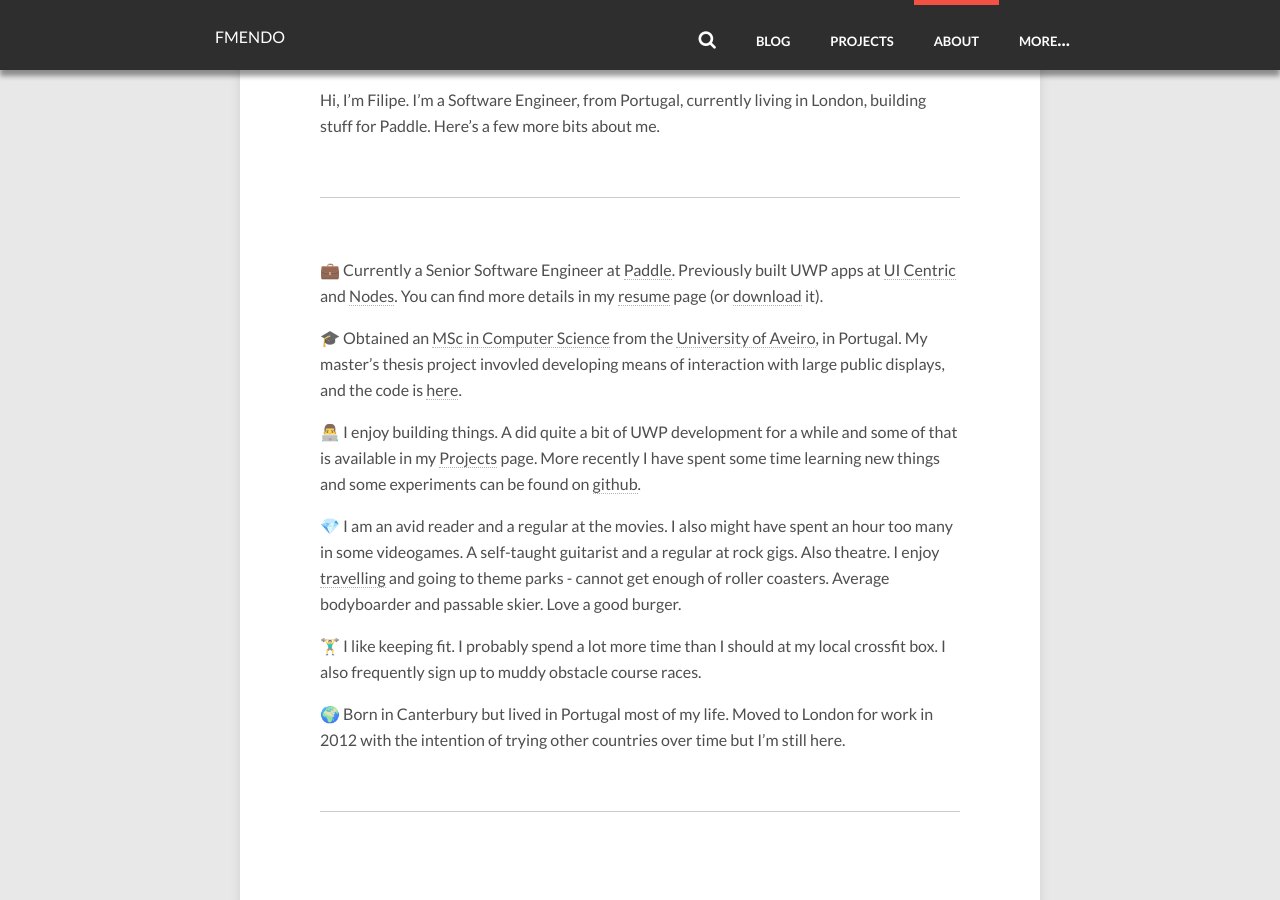
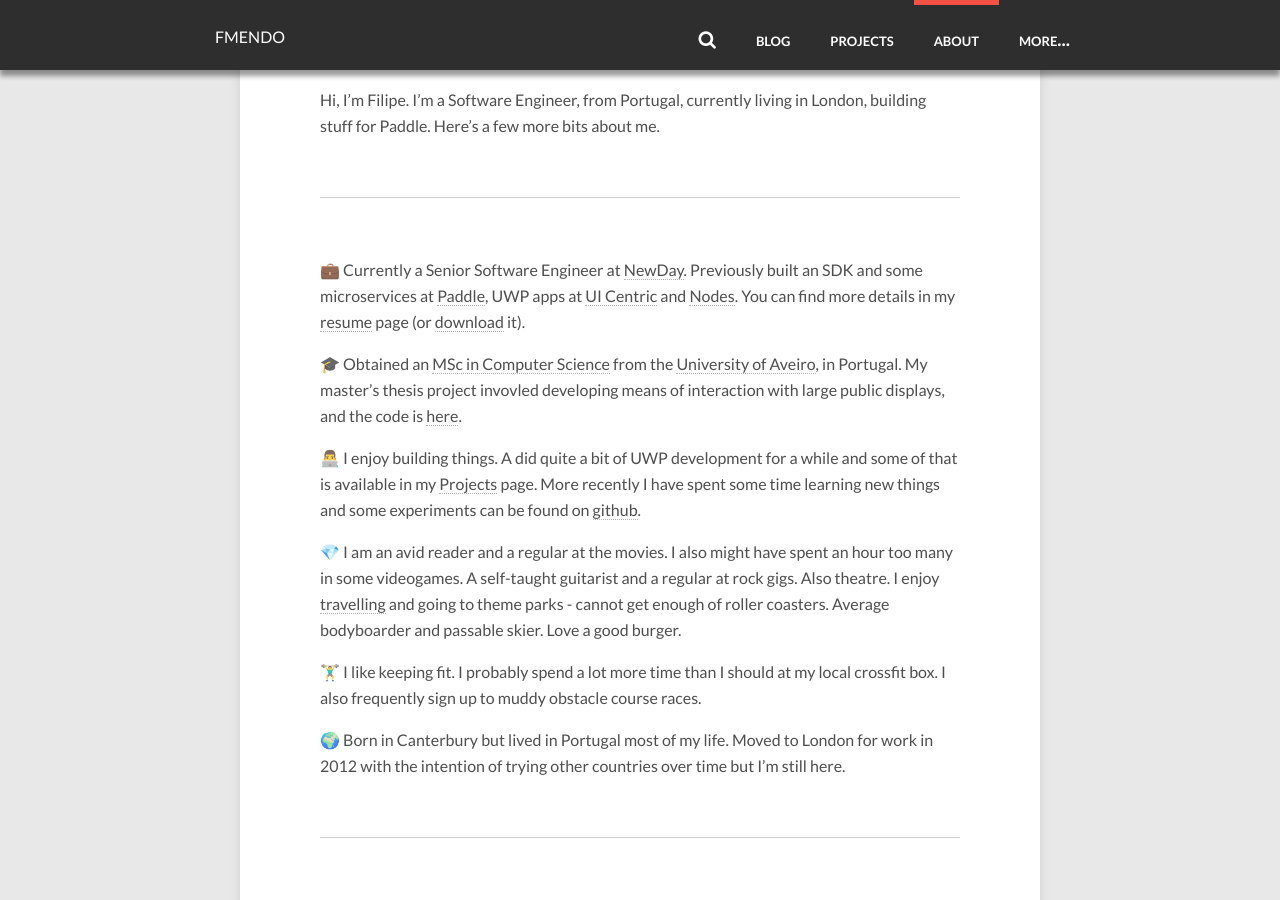
Before and after one commit to fmmendo/fmmendo.github.io, a Jekyll site: the page built from about.md, in a window 1280 px wide and 900 px high, scrolled down 429 px. Built offline with Jekyll 4.4.1, drawn with Linux system fonts in a browser that asks for light colours; nearby versions of some CDN libraries; comment, search, counter and statistics services are not loaded.

Commit message:
Update about.md

```diff
--- a/about.md
+++ b/about.md
@@ -12,7 +12,7 @@ I try to blog mostly about dev stuff, from projects I’m working on, to problem
 When I’m not coding, I can be found behind a good book, enjoying a good movie, pretending I can shread on my guitar, travelling with friends, riding some waves or (stumbling down) some slopes, going to gigs, and occasionally at the theatre, having a burger, or saving the world in some videogame.
 
 ### Background
-I am currently a developer at [Paddle](http://www.paddle.com/), working on the Windows SDK. I hold a [Masters in Computer Engineering](http://www.ua.pt/ensino/PageCourse.aspx?id=23&amp;p=4&amp;a=9) from the [University of Aveiro](http://www.ua.pt), in Portugal, where my love for programming began. I ended up writing my Masters’ dissertation on “Interaction with Large Displays in a Public Space via a Mobile Device” where I got to explore the world of Human-Computer Interaction and User Experience, and a bit of Computer Graphics on the side. The result is still in display in the university, and more [details](/app/2012/12/09/deti-interact/
+I am currently a developer at [NewDay](https://www.newday.co.uk/), working with .NET Core/.NET5 on Azure. I hold a [Masters in Computer Engineering](http://www.ua.pt/ensino/PageCourse.aspx?id=23&amp;p=4&amp;a=9) from the [University of Aveiro](http://www.ua.pt), in Portugal, where my love for programming began. I ended up writing my Masters’ dissertation on “Interaction with Large Displays in a Public Space via a Mobile Device” where I got to explore the world of Human-Computer Interaction and User Experience, and a bit of Computer Graphics on the side. The result is still in display in the university, and more [details](/app/2012/12/09/deti-interact/
 ) can be found in my [Projects](/apps) page. -->
 
 <h1 style="text-align: center">About me</h1>
@@ -35,7 +35,7 @@ I am currently a developer at [Paddle](http://www.paddle.com/), working on the W
 <hr/>
 <br/>
 
-💼  Currently a Senior Software Engineer at [Paddle](https://www.paddle.com/). Previously built UWP apps at [UI Centric](https://www.uicentric.com/) and [Nodes](https://www.nodesagency.com/). You can find more details in my [resume](/resume) page (or [download](https://1drv.ms/b/s!And2bv7mGIgupaNy6z8P17b4gJgAaw?e=GG5VVY) it).
+💼  Currently a Senior Software Engineer at [NewDay](https://www.newday.co.uk/). Previously built an SDK and some microservices at [Paddle](https://www.paddle.com/), UWP apps at [UI Centric](https://www.uicentric.com/) and [Nodes](https://www.nodesagency.com/). You can find more details in my [resume](/resume) page (or [download](https://1drv.ms/b/s!And2bv7mGIgupaNy6z8P17b4gJgAaw?e=GG5VVY) it).
 
 🎓  Obtained an [MSc in Computer Science](https://www.ua.pt/en/c/23/p) from the [University of Aveiro](https://www.ua.pt), in Portugal. My master’s thesis project invovled developing means of interaction with large public displays, and the code is [here](https://github.com/fmmendo/DetiInteract).
 
```
